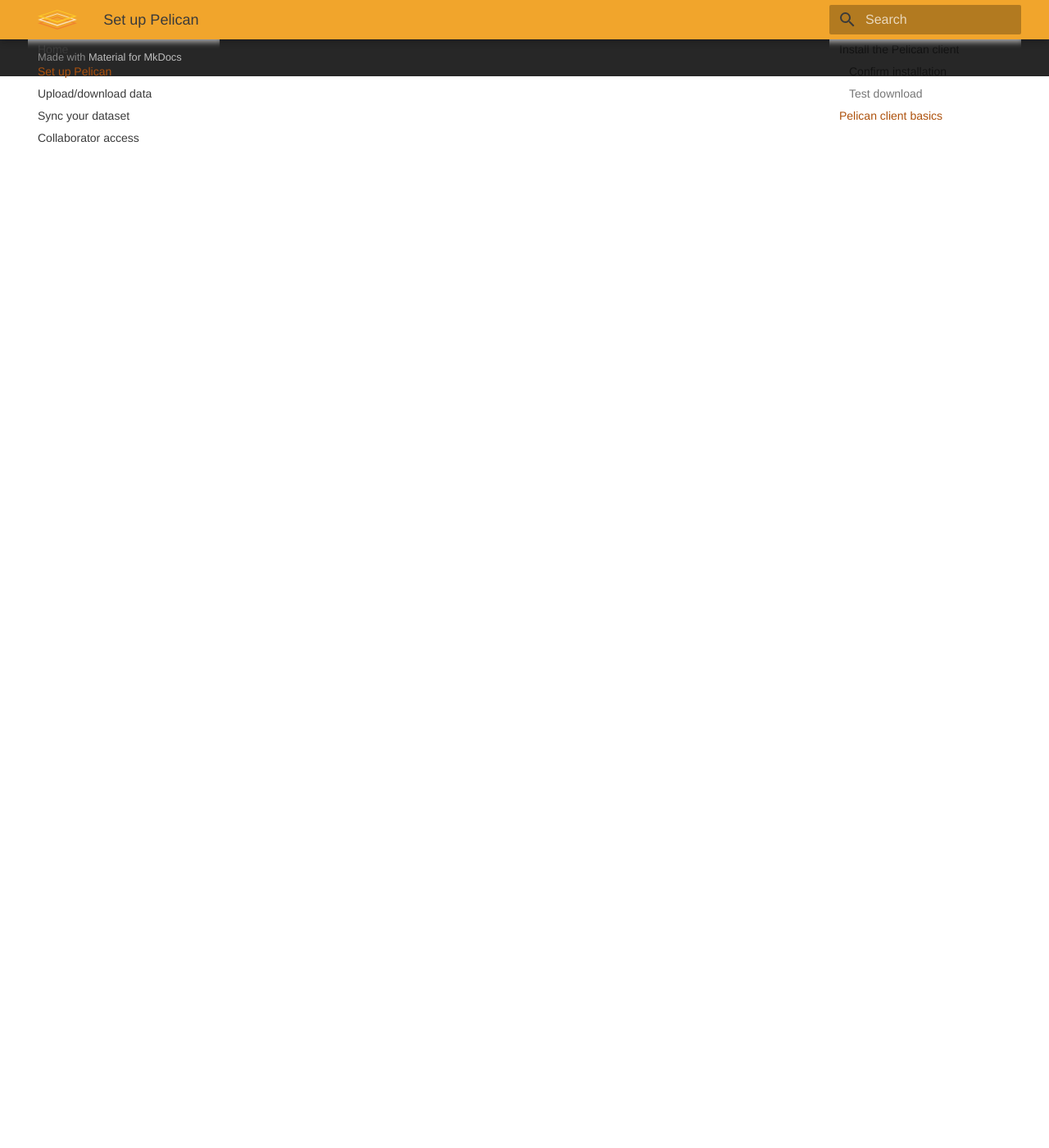
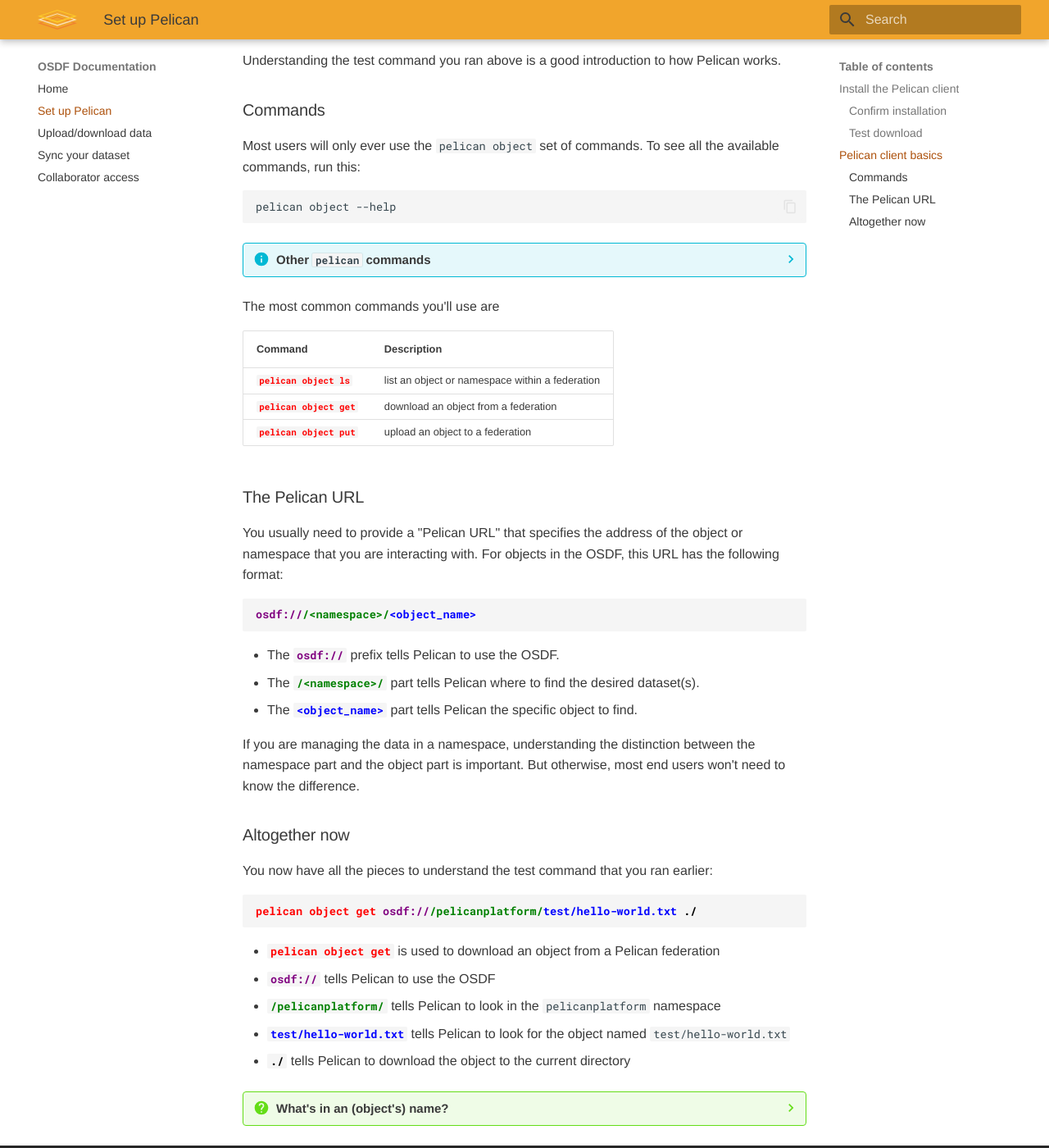
Before and after one commit to osg-htc/osdf-docs, an MkDocs documentation site: the page built from docs/pelican-client.md, in a window 1280 px wide and 1400 px high, scrolled down 1582 px. Shown: the whole window at 82% size. Built offline with MkDocs 1.6.1 and Material for MkDocs 9.7.7, drawn with Linux system fonts in a browser that asks for light colours; before the commit the page ends 1675 px from its top, so only the background shows below that; some of the changed text lies outside the part shown.

Commit message:
Finish first draft of pelican client page

````diff
--- a/docs/pelican-client.md
+++ b/docs/pelican-client.md
@@ -71,3 +71,74 @@
 ```
 
 ## Pelican client basics
+
+Understanding the test command you ran above is a good introduction to how Pelican works.
+
+### Commands
+
+Most users will only ever use the `pelican object` set of commands.
+To see all the available commands, run this:
+
+```{ .bash .copy }
+pelican object --help
+```
+
+??? info "Other `pelican` commands"
+
+    You can see the other available sets of commands with
+
+    ```{ .bash .copy }
+    pelican --help
+    ```
+
+    **We recommend you avoid using these other commands unless you are specifically told to use one.**
+    These other sets of commands are generally used by the admins running a Pelican federation.
+
+    If you are interested in learning more about these commands, we recommend reading the
+    [Pelican docs](https://docs.pelicanplatform.org).
+
+
+The most common commands you'll use are
+
+| Command | Description
+| --- | --- |
+| <code><span style="color: red;"><b>pelican object ls</b></span></code> | list an object or namespace within a federation
+| <code><span style="color: red;"><b>pelican object get</b></span></code> | download an object from a federation
+| <code><span style="color: red;"><b>pelican object put</b></span></code> | upload an object to a federation
+
+### The Pelican URL
+
+You usually need to provide a "Pelican URL" that specifies the address of the object or namespace that you are interacting with.
+For objects in the OSDF, this URL has the following format:
+
+<pre><code><span style="color: purple;"><b>osdf://</b></span><span style="color: green;"><b>/&lt;namespace&gt;/</b></span><span style="color: blue;"><b>&lt;object_name&gt;</b></span>
+</code></pre>
+
+* The <code><span style="color: purple;"><b>osdf://</b></span></code> prefix tells Pelican to use the OSDF.
+* The <code><span style="color: green;"><b>/&lt;namespace&gt;/</b></span></code> part tells Pelican where to find the desired dataset(s).
+* The <code><span style="color: blue;"><b>&lt;object_name&gt;</b></span></code> part tells Pelican the specific object to find.
+
+If you are managing the data in a namespace, understanding the distinction between the namespace part and the object part is important.
+But otherwise, most end users won't need to know the difference.
+
+### Altogether now
+
+You now have all the pieces to understand the test command that you ran earlier:
+
+<pre><code><span style="color: red;"><b>pelican object get</b></span> <span style="color: purple;"><b>osdf://</b></span><span style="color: green;"><b>/pelicanplatform/</b></span><span style="color: blue;"><b>test/hello-world.txt</b></span> <span style="color: black;"><b>./</b></span>
+</code></pre>
+
+* <code><span style="color: red;"><b>pelican object get</b></span></code> is used to download an object from a Pelican federation
+* <code><span style="color: purple;"><b>osdf://</b></span></code> tells Pelican to use the OSDF
+* <code><span style="color: green;"><b>/pelicanplatform/</b></span></code> tells Pelican to look in the `pelicanplatform` namespace
+* <code><span style="color: blue;"><b>test/hello-world.txt</b></span></code> tells Pelican to look for the object named `test/hello-world.txt`
+* <code><span style="color: black;"><b>./</b></span></code> tells Pelican to download the object to the current directory
+
+??? question "What's in an (object's) name?"
+
+    You may have noticed in the explanation that Pelican sees the object name as `test/hello-world.txt` but when you downloaded the object,
+    the file was saved as `hello-world.txt`!
+
+    While Pelican uses the bucket-object paradigm (like S3), it knows when and how to translate into the traditional directory-file paradigm
+    when appropriate. In fact, at the Pelican origin serving the `pelicanplatform` namespace, the `test/hello-world.txt` object almost
+    certainly maps to a file `hello-world.txt` inside of a directory `test` in the connected data storage.
````
Also changed, not shown: other parts of docs/pelican-client.md (+5 -5 lines).
